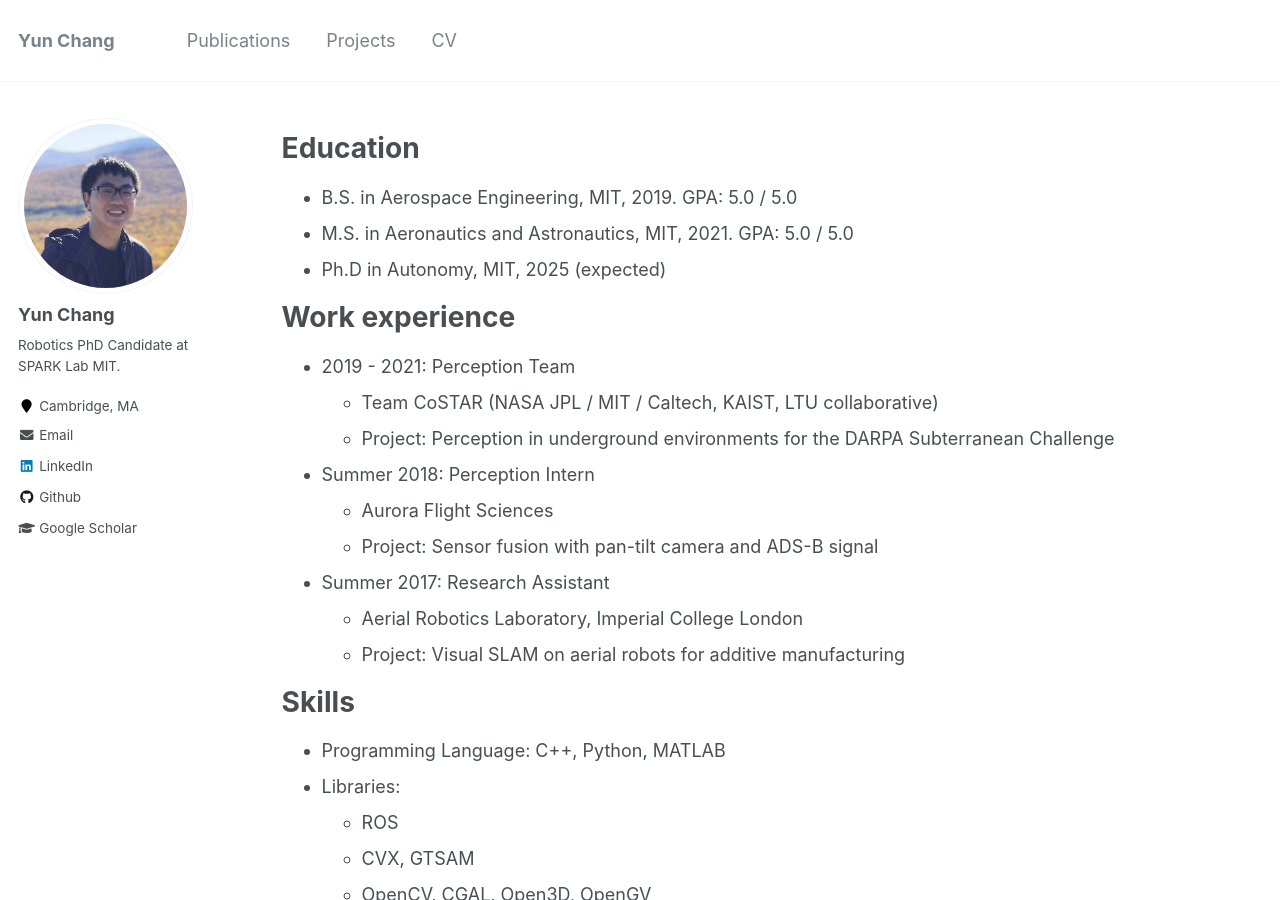
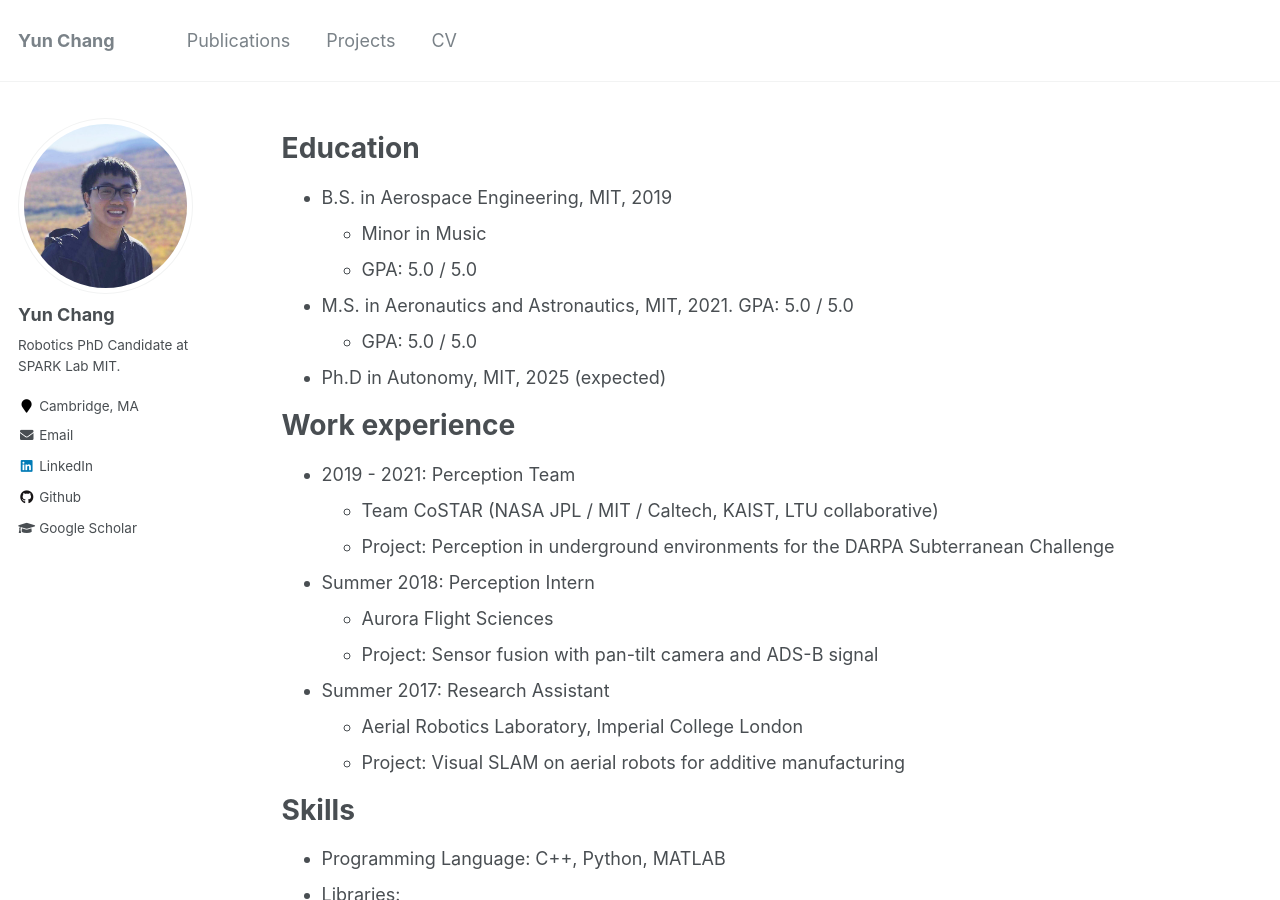
Before and after one commit to yunzc/yunzc.github.io, a Jekyll site: the page built from _pages/cv.md, in a window 1280 px wide and 900 px high. Built offline with Jekyll 4.4.1, drawn with Linux system fonts in a browser that asks for light colours.

Commit message:
update minor and gpa

```diff
--- a/_pages/cv.md
+++ b/_pages/cv.md
@@ -11,8 +11,11 @@ redirect_from:
 
 Education
 ======
-* B.S. in Aerospace Engineering, MIT, 2019. GPA: 5.0 / 5.0
+* B.S. in Aerospace Engineering, MIT, 2019
+  * Minor in Music
+  * GPA: 5.0 / 5.0
 * M.S. in Aeronautics and Astronautics, MIT, 2021. GPA: 5.0 / 5.0
+  * GPA: 5.0 / 5.0
 * Ph.D in Autonomy, MIT, 2025 (expected)
 
 Work experience
```
